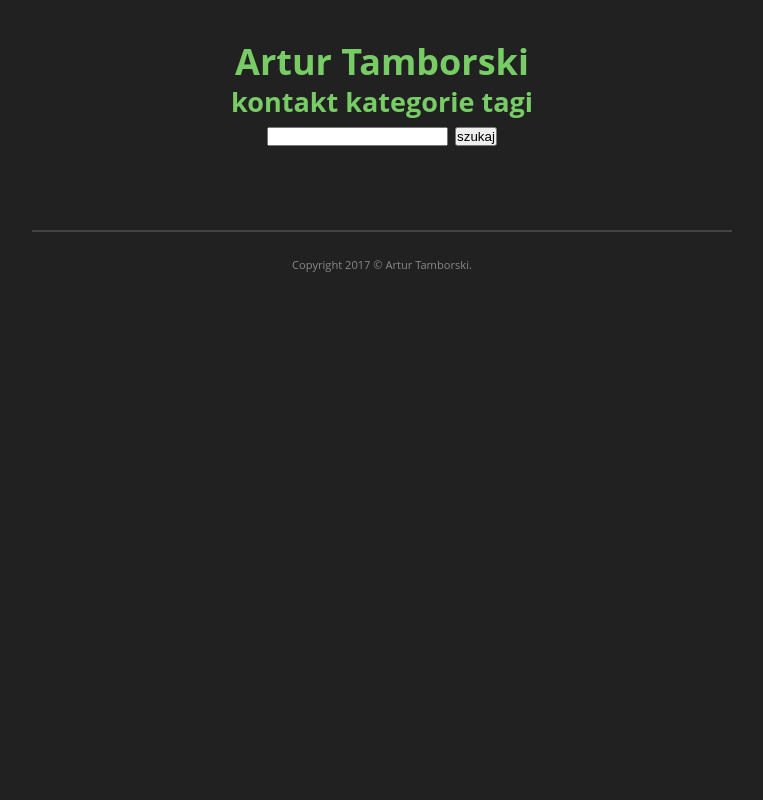
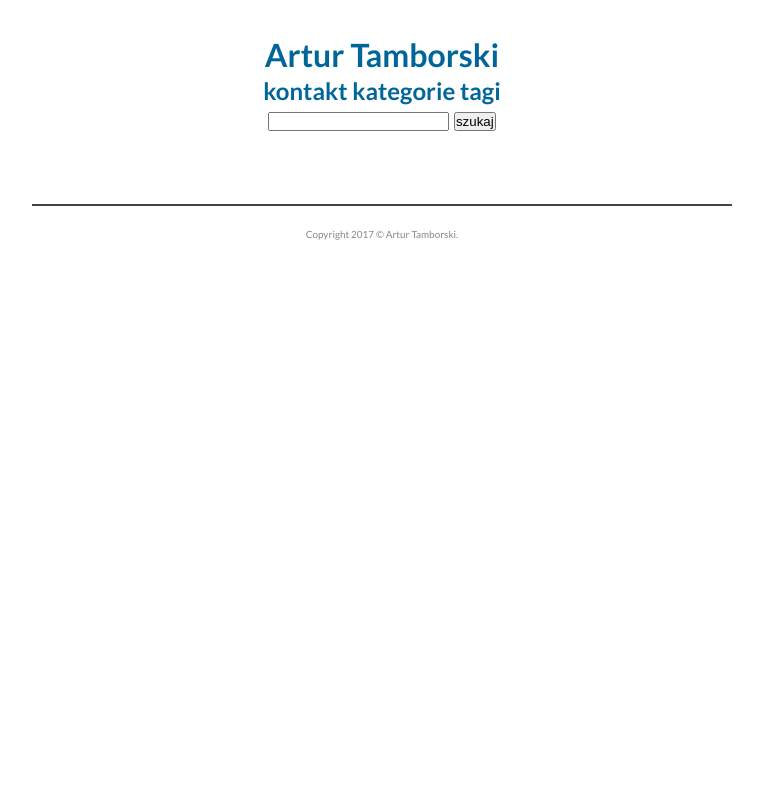
Before and after one commit to arturtamborski/arturtamborskipl, a Django app: page / in a window 1280 px wide. Shown: the whole page, without its empty margins (258-1021 px from the left). Run offline with Django 3.2, Linux system fonts and the light colour scheme; data that the repository does not hold is empty; some libraries are stand-ins or nearby versions.

Commit message:
somehow i managed to commit same file (style.css) twice. and its midnight so i dont care

```diff
--- a/static/blog/css/style.css
+++ b/static/blog/css/style.css
@@ -4,18 +4,16 @@
     box-sizing: border-box;
 }
 html {
+    height: 100%;
     width: 100%;
-    min-width: 100%;
-    font-size: 18px;
 }
 body {
     max-width: 700px;
     margin: 0 auto;
-    color: #ddd;
-    background:#212121;
+    color: #333;
+    background:#fff;
     line-height: 1.618rem;
-    font-family: 'Open Sans', Arial, sans-serif;
-    font-smoothing: antialiased;
+    font-family: 'Lato', sans-serif;
 }
 header {
     padding: 2rem 0;
@@ -52,7 +50,6 @@ pre code {
     padding: 0.618rem;
 }
 code {
-    background: #252525;
     padding: 0.618rem;
 }
 blockquote p {
@@ -69,13 +66,17 @@ p {
 }
 a {
     text-decoration: none;
-    color: #7c6;
+    color: #069;
 }
 a:hover {
     text-decoration: underline;
 }
+a:visited {
+    color: #058;
+}
 h1, h2, h3, h4, h5, h6 {
     margin: 0.618rem 0;
+    color: #222;
 }
 ul, ol {
     list-style-position: inside;
```
Also changed, not shown: README.md.
